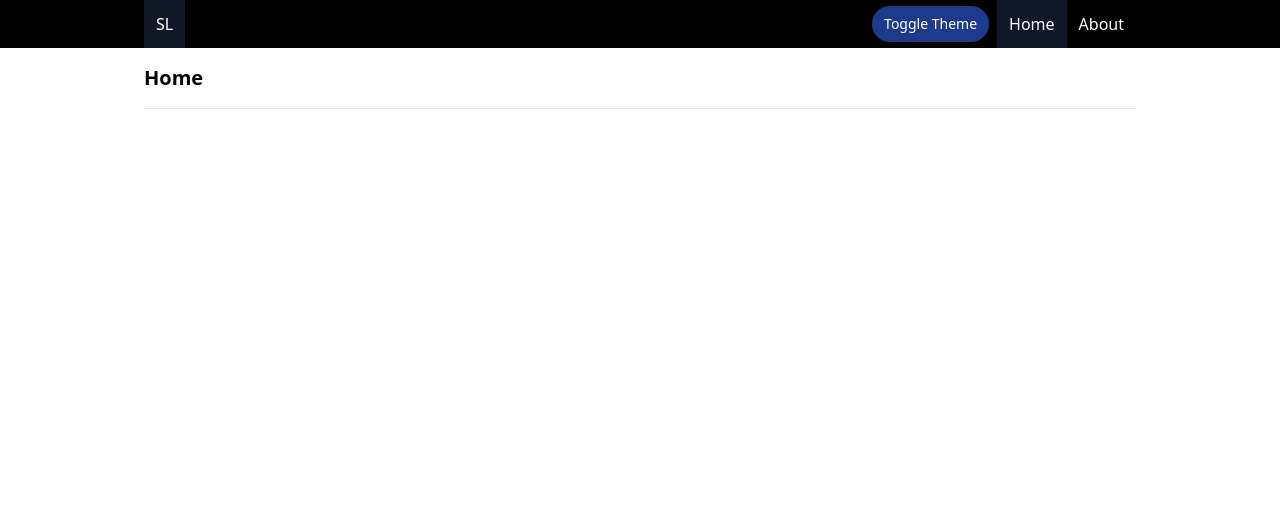
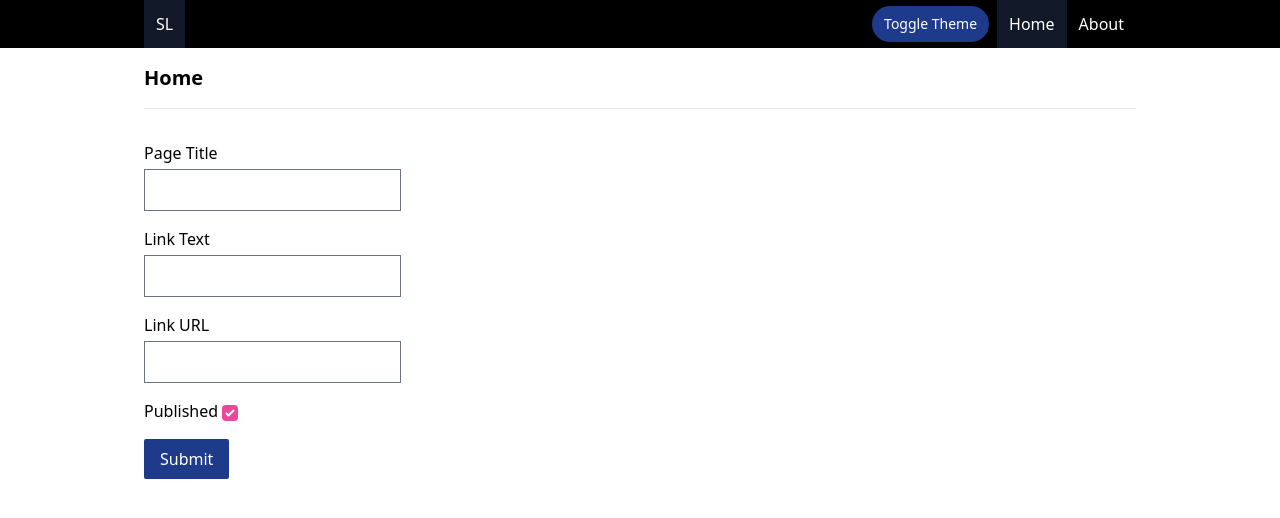
Before and after one commit to salindalakmal/vue-basic-app, a Vue app: page / in a window 1280 px wide. Shown: the top 518 px of the page. Built offline with nearby package versions, Linux system fonts and the light colour scheme.

Commit message:
Store theme setting and added the page form

```diff
--- a/package.json
+++ b/package.json
@@ -12,6 +12,7 @@
     "vue": "^3.3.8"
   },
   "devDependencies": {
+    "@tailwindcss/forms": "^0.5.7",
     "@vitejs/plugin-vue": "^4.5.0",
     "autoprefixer": "^10.4.16",
     "postcss": "^8.4.32",
--- a/public/pages.json
+++ b/public/pages.json
@@ -1,8 +1,10 @@
 [{
     "title" : "Home",
-    "link": {"text": "Home", "url": "home"}
+    "link": {"text": "Home", "url": "home"},
+    "published": true
 },
 {
     "title" : "About",
-    "link": {"text": "About", "url": "about"}
+    "link": {"text": "About", "url": "about"},
+    "published": true
 }]
--- a/src/App.vue
+++ b/src/App.vue
@@ -3,7 +3,7 @@
         :class="theme">
         <navbar
             v-if="pages.length > 0"
-            :pages="pages"
+            :pages="publishedPages"
             :active-page="activePage"
             :change-theme="changeTheme"
             :nav-link-click="(index) => activePage = index"
@@ -12,20 +12,31 @@
             v-if="pages.length > 0"
             :page="pages[activePage]"
         ></page-content>
+        <create-page
+            :page-create="pageCreate"
+        ></create-page>
     </div>
 </template>
 
 <script>
 import PageContent from './components/PageContent.vue';
 import Navbar from './components/Navbar.vue';
+import CreatePage from './components/CreatePage.vue';
 
 export default{
     components: {
         Navbar,
         PageContent,
+        CreatePage,
     },
     created() {
+        this.getThemeSetting()
         this.getPages()
+    },
+    computed: {
+        publishedPages(){
+            return this.pages.filter(p => p.published);
+        }
     },
     data() {
         return{
@@ -48,6 +59,21 @@ export default{
                 theme = 'dark'
             }
             this.theme = theme;
+            this.storeThemeSetting();
+        },
+        pageCreate(pageObj){
+            console.log(pageObj);
+            this.pages.push(pageObj);
+        },
+        storeThemeSetting(){
+            localStorage.setItem('theme', this.theme);
+        },
+        getThemeSetting(){
+            let theme = localStorage.getItem('theme');
+
+            if(theme){
+                this.theme = theme;
+            }
         }
     }
 }
--- /dev/null
+++ b/src/components/CreatePage.vue
@@ -0,0 +1,84 @@
+<template>
+    <div class="container max-w-screen-lg mx-auto px-4 py-8">
+        <form>
+            <div class="mb-4">
+                <label class="block mb-1">Page Title</label>
+                <input
+                    type="text"
+                    v-model="pageTitle"
+                >
+            </div>
+            <div class="mb-4">
+                <label class="block mb-1">Link Text</label>
+                <input
+                    type="text"
+                    v-model="linkText"
+                >
+            </div>
+            <div class="mb-4">
+                <label class="block mb-1">Link URL</label>
+                <input
+                    type="text"
+                    v-model="linkUrl"
+                >
+            </div>
+            <div class="mb-4">
+                <label>
+                    Published
+                    <input
+                        type="checkbox"
+                        class="form-checkbox rounded text-pink-500"
+                        v-model="published"
+                    />
+                </label>
+            </div>
+            <button
+                type="submit"
+                class="block px-4 py-2 bg-blue-900 text-white rounded-sm"
+                :disabled="isFormInvalid"
+                @click.prevent="submitForm"
+            >Submit</button>
+        </form>
+    </div>
+</template>
+<script>
+export default{
+    props: ['pageCreate'],
+    computed: {
+        isFormInvalid(){
+            return !this.pageTitle || !this.linkText || !this.linkUrl;
+        }
+    },
+    data(){
+        return{
+            'pageTitle': '',
+            'linkText': '',
+            'linkUrl': '',
+            'published': true
+        }
+    },
+    methods: {
+        submitForm(){
+            if(!this.pageTitle || !this.linkText || !this.linkUrl){
+                alert('Please fill in the form');
+                return;
+            }
+            this.pageCreate({
+                title: this.pageTitle,
+                link:{
+                    text: this.linkText,
+                    url: this.linkUrl
+                },
+                published: this.published
+            })
+        }
+    },
+    watch:{
+        pageTitle(newTitle, oldTitle){
+            if(this.linkText == oldTitle){
+                this.linkText = newTitle
+            }
+        }
+    }
+}
+</script>
--- a/tailwind.config.js
+++ b/tailwind.config.js
@@ -8,5 +8,7 @@ export default {
     theme: {
         extend: {},
     },
-    plugins: [],
+    plugins: [
+        require('@tailwindcss/forms'),
+    ],
 }
```
Also changed, not shown: 1 other file (tests, documents, lock files or other folders).
